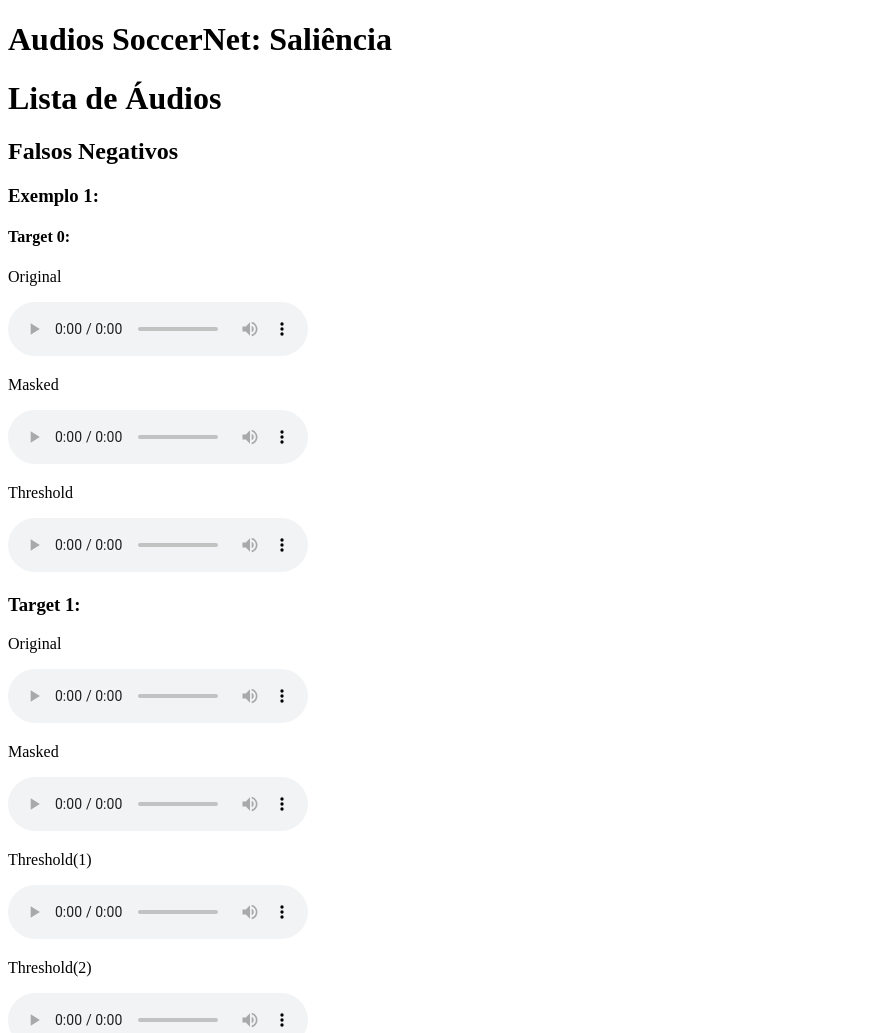
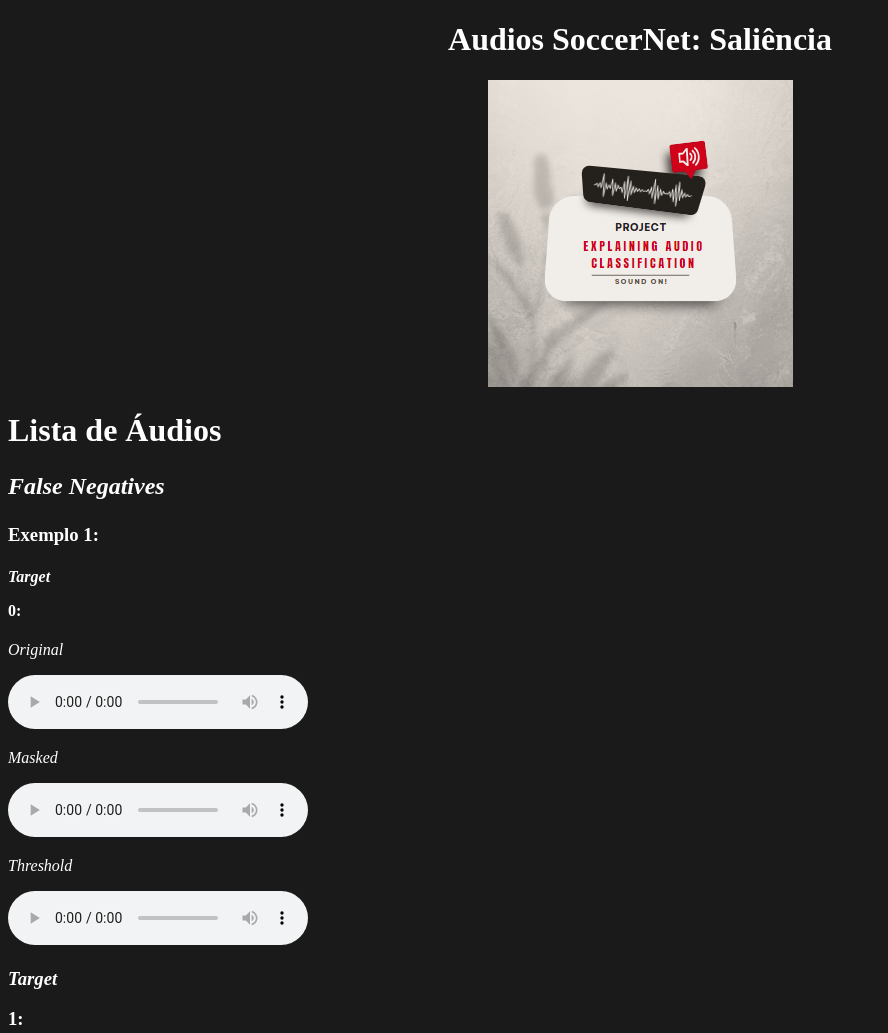
Before and after one commit to LeonorLC/LeonorLC.github.io, a plain HTML site: page index.html in a window 1280 px wide. Shown: the top 1033 px of the page, without its empty margins (0-888 px from the left). Drawn offline with Linux system fonts and the light colour scheme.

Commit message:
Add files via upload

```diff
--- a/index.html
+++ b/index.html
@@ -2,18 +2,44 @@
 <html>
     <head>
         <title>Lista de Áudios</title>
+        <style>
+            body {
+                background-color: #1b1a1a;
+                color: white;
+                text-align: left;
+            }
+
+            .centered-content {
+                text-align: center;
+            }
+
+            h1 {
+                color: white;
+            }
+
+            p {
+                font-style: italic;
+            }
+        </style>
     </head>
 
     <body>
-        <h1>Audios SoccerNet: Saliência</h1>
+        <div class="centered-content">
+            <h1>Audios SoccerNet: Saliência</h1>
+            <img src="Image.PNG" alt="Imagem" />
+        </div>
+
+
+
         <h1>Lista de Áudios</h1>
 
-        <h2>Falsos Negativos</h2>
+        <h2><p>False Negatives</p></h2>
 
         <h3>Exemplo 1:</h3>
 
 
-        <h4>Target 0:</h4>
+
+        <h4><p>Target</p> 0:</h4>
 
 
         <p>Original</p>
@@ -32,7 +58,7 @@
         </audio>
 
 
-        <h3>Target 1:</h3>
+        <h3><p>Target</p> 1:</h3>
 
 
         <p>Original</p>
@@ -58,7 +84,7 @@
 
         <h3>Exemplo 2:</h3>
 
-        <h4>Target 0:</h4>
+        <h4><p>Target</p> 0:</h4>
 
         <p>Original</p>
         <audio controls>
@@ -76,7 +102,7 @@
         </audio>
 
 
-        <h4>Target 1:</h4>
+        <h4><p>Target</p> 1:</h4>
 
         <p>Original</p>
         <audio controls>
@@ -104,11 +130,11 @@
         </audio>
 
 
-        <h2>Falsos Positivos</h2>
+        <h2><p>False Positives</p></h2>
 
         <h3>Exemplo 1:</h3>
 
-        <h4>Target 0:</h4>
+        <h4><p>Target</p> 0:</h4>
 
         <p>Original</p>
         <audio controls>
@@ -126,7 +152,7 @@
         </audio>
 
 
-        <h4>Target 1:</h4>
+        <h4><p>Target</p> 1:</h4>
 
         <p>Original</p>
         <audio controls>
@@ -151,7 +177,7 @@
 
         <h3>Exemplo 2:</h3>
 
-        <h4>Target 0:</h4>
+        <h4><p>Target</p> 0:</h4>
 
         <p>Original</p>
         <audio controls>
@@ -169,7 +195,7 @@
         </audio>
 
 
-        <h4>Target 1:</h4>
+        <h4><p>Target</p> 1:</h4>
 
         <p>Original</p>
         <audio controls>
@@ -192,7 +218,7 @@
         </audio>
 
 
-        <h2>Verdadeiros Negativos</h2>
+        <h2><p>True Negatives</p></h2>
 
         <h3>Exemplo 1:</h3>
 
@@ -241,7 +267,7 @@
 
 
 
-        <h2>Verdadeiros Positivos</h2>
+        <h2><p>True Positives</p></h2>
 
         <h3>Exemplo 1:</h3>
 
```
Also changed, not shown: Image.PNG (added).
